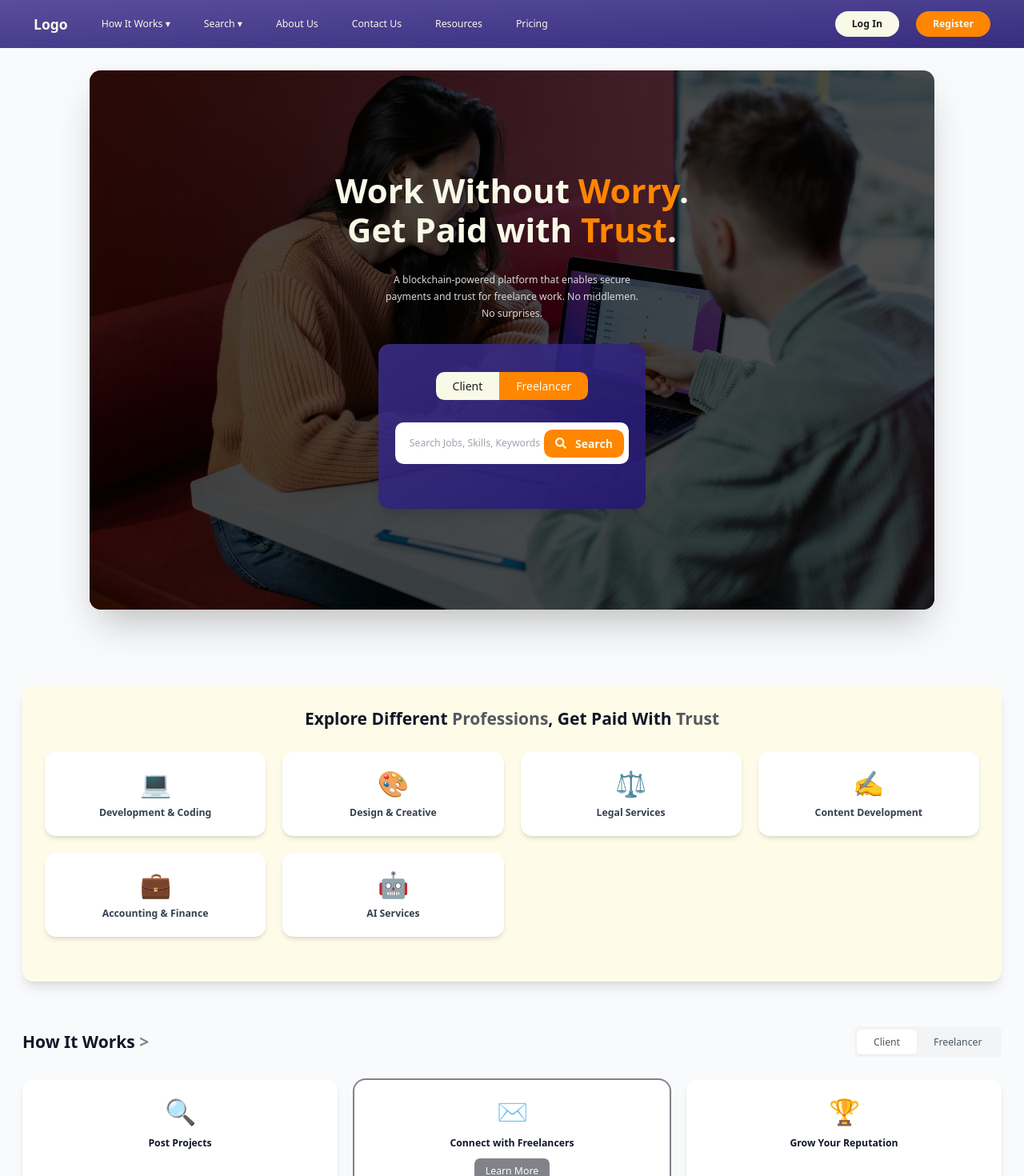
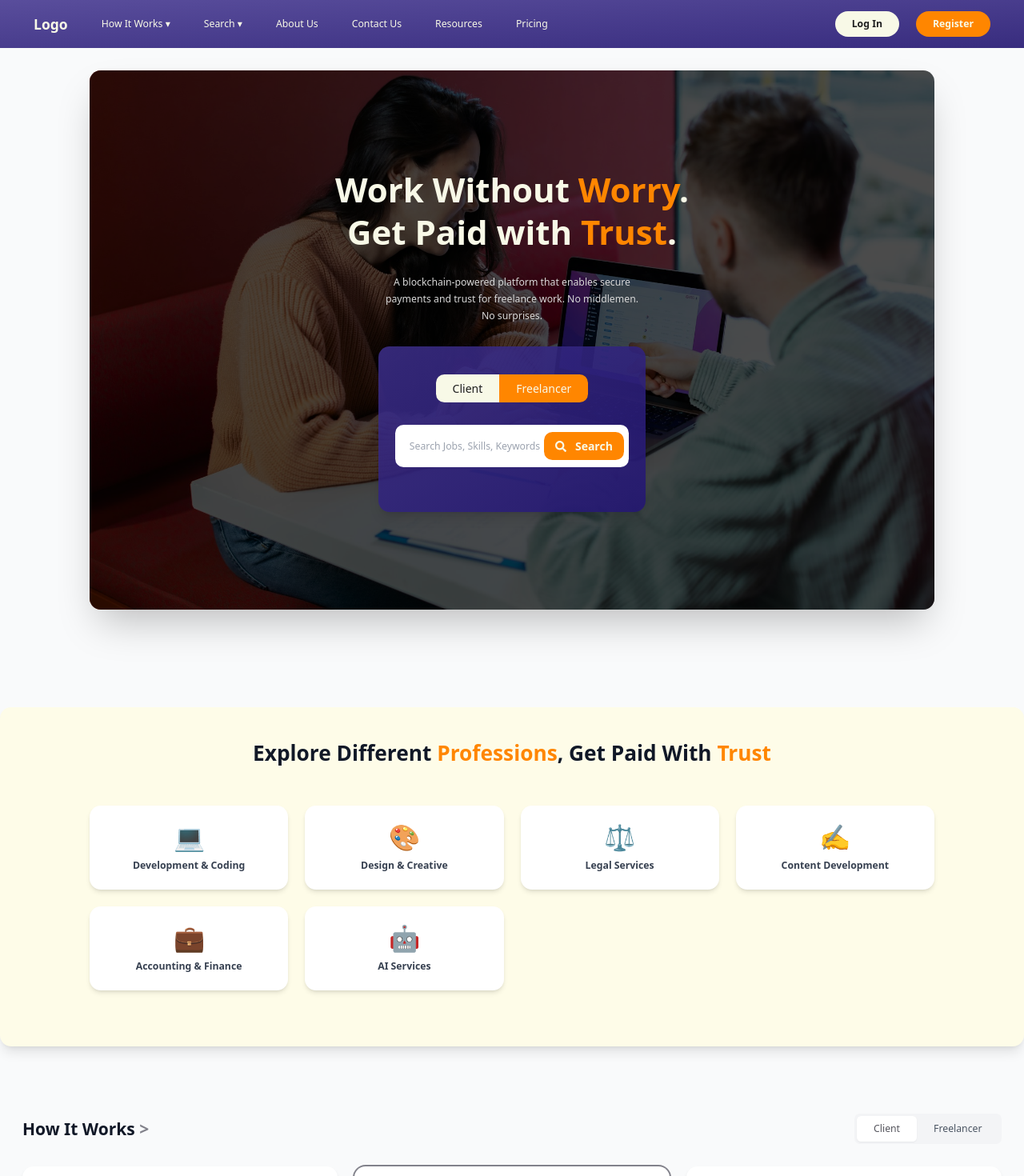
Before and after one commit to PrayagTandon/FreeFlow, a Next.js app in the folder client/: page / in a window 1280 px wide. Shown: the top 1470 px of the page at 80% size. Built offline with nearby package versions, Linux system fonts and the light colour scheme.

Commit message:
Setting up the registration and login connection

```diff
--- a/client/src/app/page.tsx
+++ b/client/src/app/page.tsx
@@ -379,6 +379,7 @@ export default function HomePage() {
           </div>
         </div>
       )}
+      {/* Nav and Hero */}
       <main className="min-h-screen">
       {/* Navbar */}
       <nav className="w-full h-18 bg-gradient-1 text-offwhite px-12 py-4">
@@ -421,13 +422,13 @@ export default function HomePage() {
           <div className="flex items-center space-x-6">
             <a
               href="/login"
-              className="btn--secondary text-color-black px-6 py-2 rounded-full font-semibold hover:bg-primary-200 transition-colors"
+              className="btn--secondary text-color-black px-6 py-2 rounded-full font-semibold hover:bg-secondary-btn--hover transition-colors"
             >
               Log In
             </a>
             <a
               href="/register"
-              className="btn--primary text-offwhite px-6 py-2 rounded-full font-semibold hover:bg-primary-600 transition-colors"
+              className="btn--primary text-offwhite px-6 py-2 rounded-full font-semibold hover:bg-primary-btn--hover transition-colors"
             >
               Register
             </a>
@@ -440,7 +441,7 @@ export default function HomePage() {
       <div className="bg-[rgb(0,0,0,70%)] h-full">
         <div className="relative z-10 w-full h-full px-8 py-12 flex flex-col items-center justify-center">
           <h1 className="text-4xl md:text-5xl font-bold text-center text-offwhite mb-8">
-            <p className="leading-[3.5rem]">Work Without <span className="text-orange">Worry</span>. </p>
+            <p className="leading-[4rem]">Work Without <span className="text-orange">Worry</span>. </p>
             <p className="leading-[3.5rem]">Get Paid with <span className="text-orange">Trust</span>.</p>
           </h1>
           <p className="w-1/3 text-md text-center leading-6 text-lightgrey mb-8 max-w-2xl">
@@ -494,12 +495,14 @@ export default function HomePage() {
       </main>
 
       {/* Professions Section */}
-      <section className="bg-yellow-50 mx-8 my-16 rounded-2xl shadow-lg p-8 text-center">
-        <h2 className="text-2xl font-bold text-gray-900 mb-8">
+      <section className="bg-yellow-50 my-24 rounded-2xl shadow-lg py-12 px-32 text-center">
+        {/* Heading */}
+        <h2 className="text-3xl font-bold text-gray-900 mb-14">
           Explore Different{" "}
-          <span className="text-primary-600">Professions</span>, Get Paid With{" "}
-          <span className="text-primary-600">Trust</span>
+          <span className="text-secondary-orange">Professions</span>, Get Paid With{" "}
+          <span className="text-secondary-orange">Trust</span>
         </h2>
+        {/* Professions Grid */}
         <div className="grid grid-cols-2 md:grid-cols-3 lg:grid-cols-4 gap-6 mb-8">
           {professionData.map((prof, idx) => (
             <div
@@ -509,15 +512,15 @@ export default function HomePage() {
                   ? "bg-primary-500 text-white shadow-lg border-2 border-primary-500"
                   : "text-gray-700"
               }`}
-              onClick={() => {
-                setSelectedProfession(idx);
-                if (
-                  prof.name === "Development & Coding" ||
-                  prof.name === "Freelancer"
-                ) {
-                  router.push("/freelancer-home");
-                }
-              }}
+              // onClick={() => {
+              //   setSelectedProfession(idx);
+              //   if (
+              //     prof.name === "Development & Coding" ||
+              //     prof.name === "Freelancer"
+              //   ) {
+              //     router.push("/freelancer-home");
+              //   }
+              // }}
               tabIndex={0}
               role="button"
               aria-pressed={selectedProfession === idx}
--- a/client/tailwind.config.ts
+++ b/client/tailwind.config.ts
@@ -31,7 +31,13 @@ const config: Config = {
   				'700': '#27272a',
   				'800': '#111113',
   				'900': '#040405',
-  				'950': '#000000'
+  				'950': '#000000',
+				'btn--hover': '#e67900',
+				'blue': '#27187e',
+				'off-white': '#f8f9e7',
+				'text-darkgrey': '#8c8c8c',
+				'text-lightgrey': '#d9d9d9',
+
   			},
   			secondary: {
   				'50': '#fefcfc',
@@ -44,7 +50,10 @@ const config: Config = {
   				'700': '#dc2828',
   				'800': '#7c1414',
   				'900': '#400a0a',
-  				'950': '#2c0707'
+  				'950': '#2c0707',
+				'btn--hover': '#dfe0d0',
+				'orange': '#ff8600',
+				'text-black': '#1f1f1f'
   			},
   			muted: {
   				DEFAULT: 'hsl(var(--muted))',
```
Also changed, not shown: client/src/app/globals.css (indentation only).
